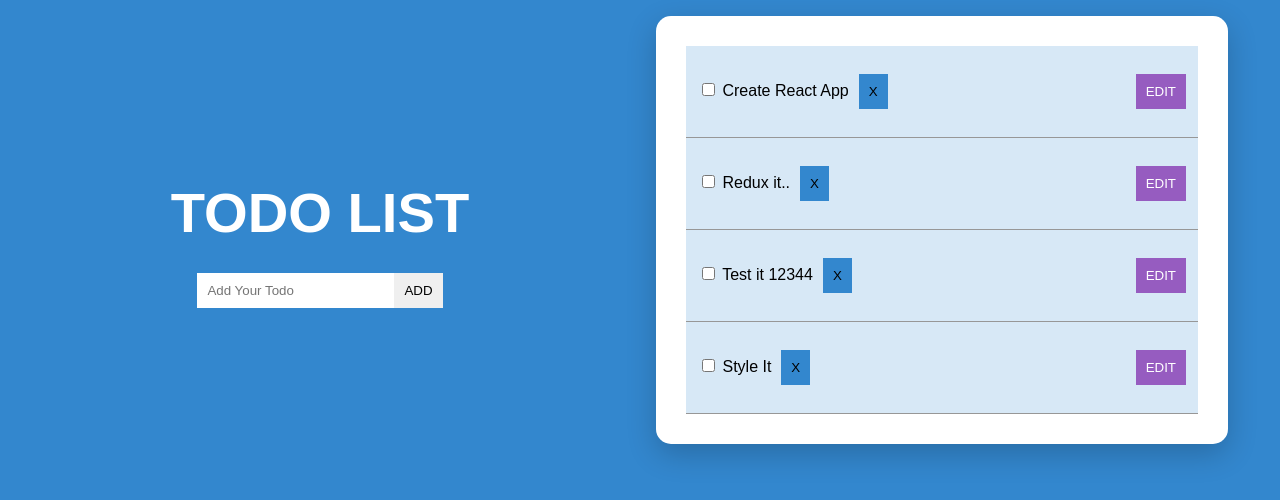
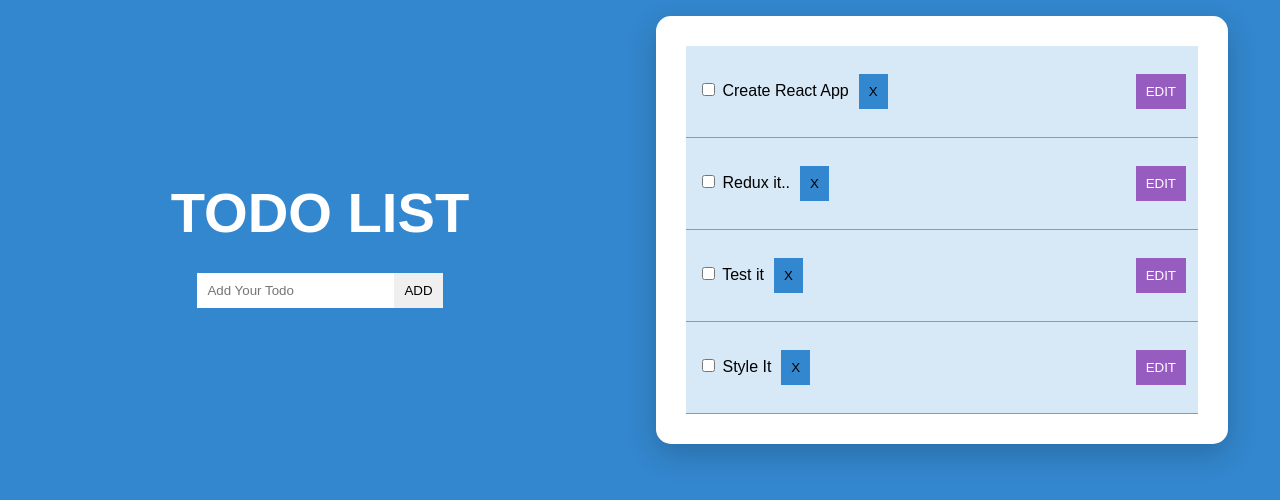
Before and after one commit to stephangriesel/todo-react-redux, a React (Create React App) app in the folder react-redux-todo/: page / in a window 1280 px wide. Shown: the top 500 px of the page. Built offline with nearby package versions, Linux system fonts and the light colour scheme; data requests are answered from the project's data file; a web font is replaced by a local one.

Commit message:
fix typo - todo working, styling not done

```diff
--- a/react-redux-todo/src/App.js
+++ b/react-redux-todo/src/App.js
@@ -35,8 +35,8 @@ class App extends Component {
       },
     )
       .then(({data}) => {
-        this.setState(prevSate => {
-          const { todos } = prevSate;
+        this.setState(prevState => {
+          const { todos } = prevState;
           const oldTodoIndex = todos.findIndex(todo => todo.id === data.id )
           const newTodo = {...todos[oldTodoIndex], ...data}
           todos.splice(oldTodoIndex, 1, newTodo)
--- a/react-redux-todo/tasks.json
+++ b/react-redux-todo/tasks.json
@@ -10,12 +10,11 @@
       "id": 2
     },
     {
-      "title": "Test it 12344",
+      "title": "Test it",
       "id": 4
     },
     {
       "title": "Style It",
-      "completed": false,
       "id": 5
     }
   ]
```
